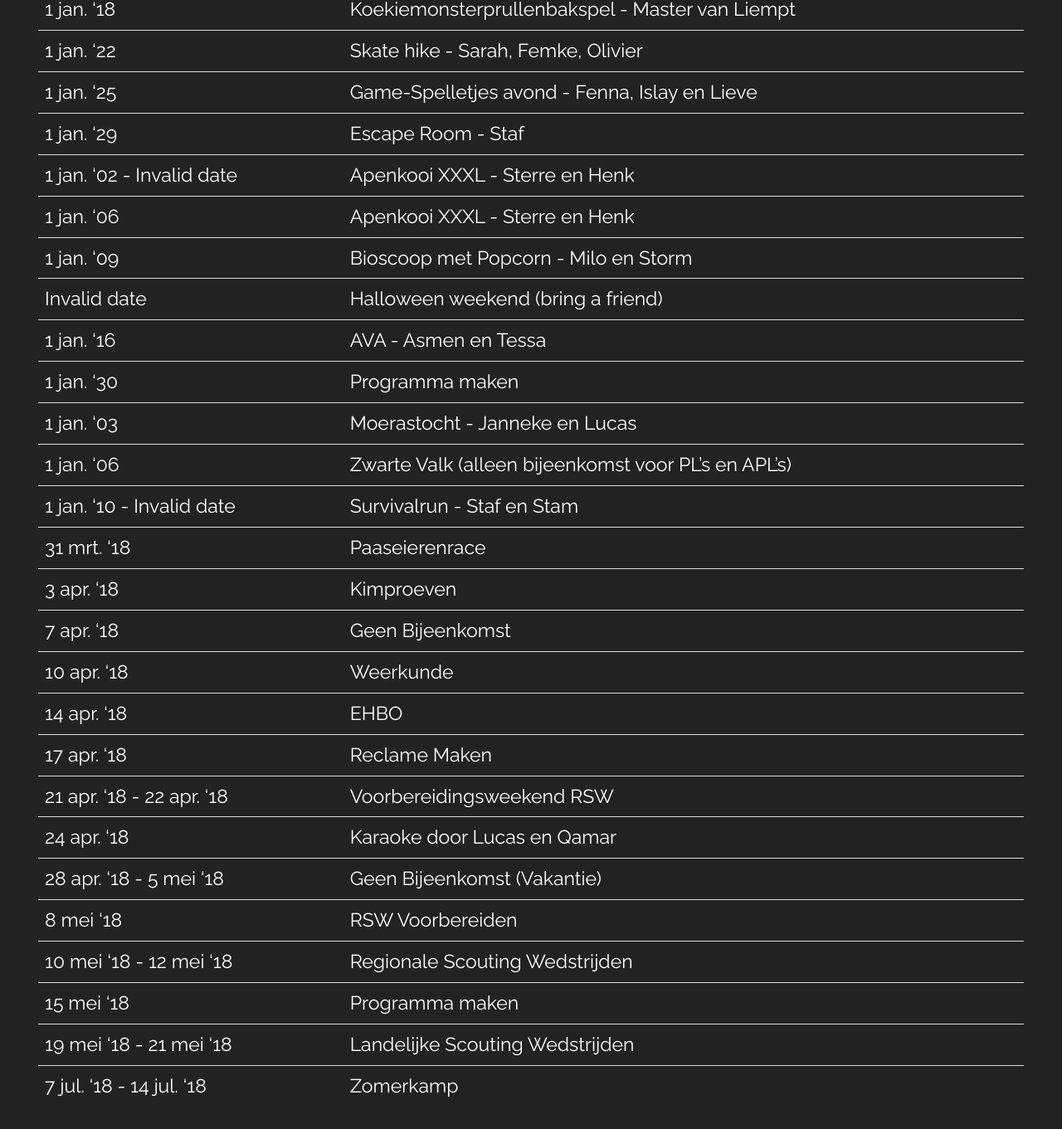
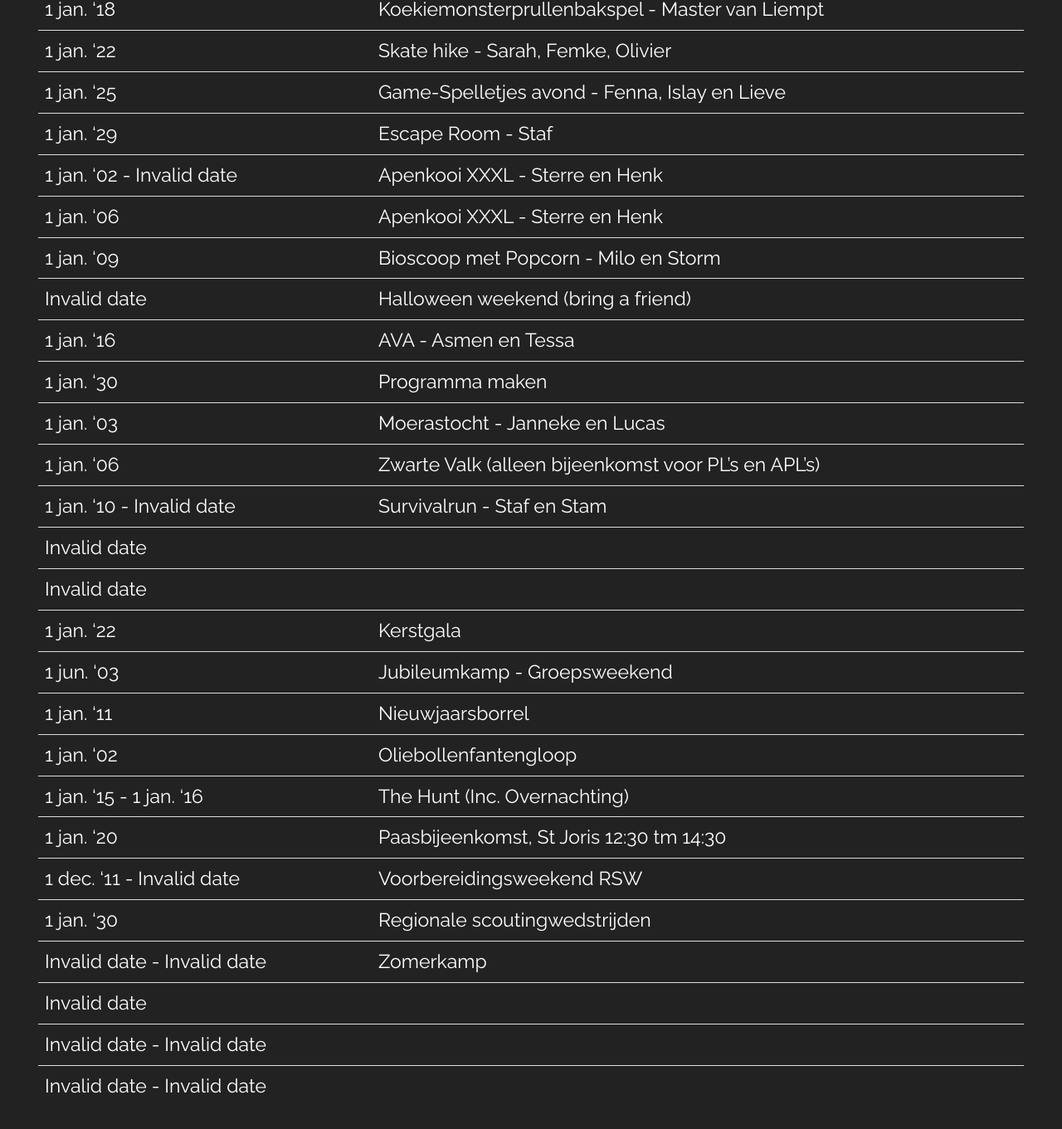
Before and after one commit to nognooitmeegemaakt/website, a Jekyll site: the page built from _agenda/scouts.md, in a window 1280 px wide and 1400 px high, scrolled down 639 px. Shown: the top 1361 px of the window at 83% size. Built offline with Jekyll 4.4.1, drawn with Linux system fonts in a browser that asks for light colours; some web fonts are replaced.

Commit message:
Update scouts.md Agenda through CMS
By Guidon van den Berg (141.101.77.71)

```diff
--- a/_agenda/scouts.md
+++ b/_agenda/scouts.md
@@ -28,20 +28,20 @@ Aangepast op 6 september.
 | 1 jan. '03 | Moerastocht - Janneke en Lucas |
 | 1 jan. '06 | Zwarte Valk (alleen bijeenkomst voor PL's en APL's) |
 | 1 jan. '10 - Invalid date | Survivalrun - Staf en Stam |
-| 31 mrt. '18 | Paaseierenrace |
-| 3 apr. '18 | Kimproeven |
-| 7 apr. '18 | Geen Bijeenkomst |
-| 10 apr. '18 | Weerkunde |
-| 14 apr. '18 | EHBO |
-| 17 apr. '18 | Reclame Maken |
-| 21 apr. '18 - 22 apr. '18 | Voorbereidingsweekend RSW |
-| 24 apr. '18 | Karaoke door Lucas en Qamar |
-| 28 apr. '18 - 5 mei '18 | Geen Bijeenkomst (Vakantie) |
-| 8 mei '18 | RSW Voorbereiden |
-| 10 mei '18 - 12 mei '18 | Regionale Scouting Wedstrijden |
-| 15 mei '18 | Programma maken |
-| 19 mei '18 - 21 mei '18 | Landelijke Scouting Wedstrijden |
-| 7 jul. '18 - 14 jul. '18 | Zomerkamp |
+| Invalid date |  |
+| Invalid date |  |
+| 1 jan. '22 | Kerstgala |
+| 1 jun. '03 | Jubileumkamp - Groepsweekend |
+| 1 jan. '11 | Nieuwjaarsborrel |
+| 1 jan. '02 | Oliebollenfantengloop |
+| 1 jan. '15 - 1 jan. '16 | The Hunt (Inc. Overnachting) |
+| 1 jan. '20 | Paasbijeenkomst, St Joris 12:30 tm 14:30 |
+| 1 dec. '11 - Invalid date | Voorbereidingsweekend RSW |
+| 1 jan. '30 | Regionale scoutingwedstrijden |
+| Invalid date - Invalid date | Zomerkamp |
+| Invalid date |  |
+| Invalid date - Invalid date |  |
+| Invalid date - Invalid date |  |
 {: .table :}
 
 {{ page.footer }}
```
